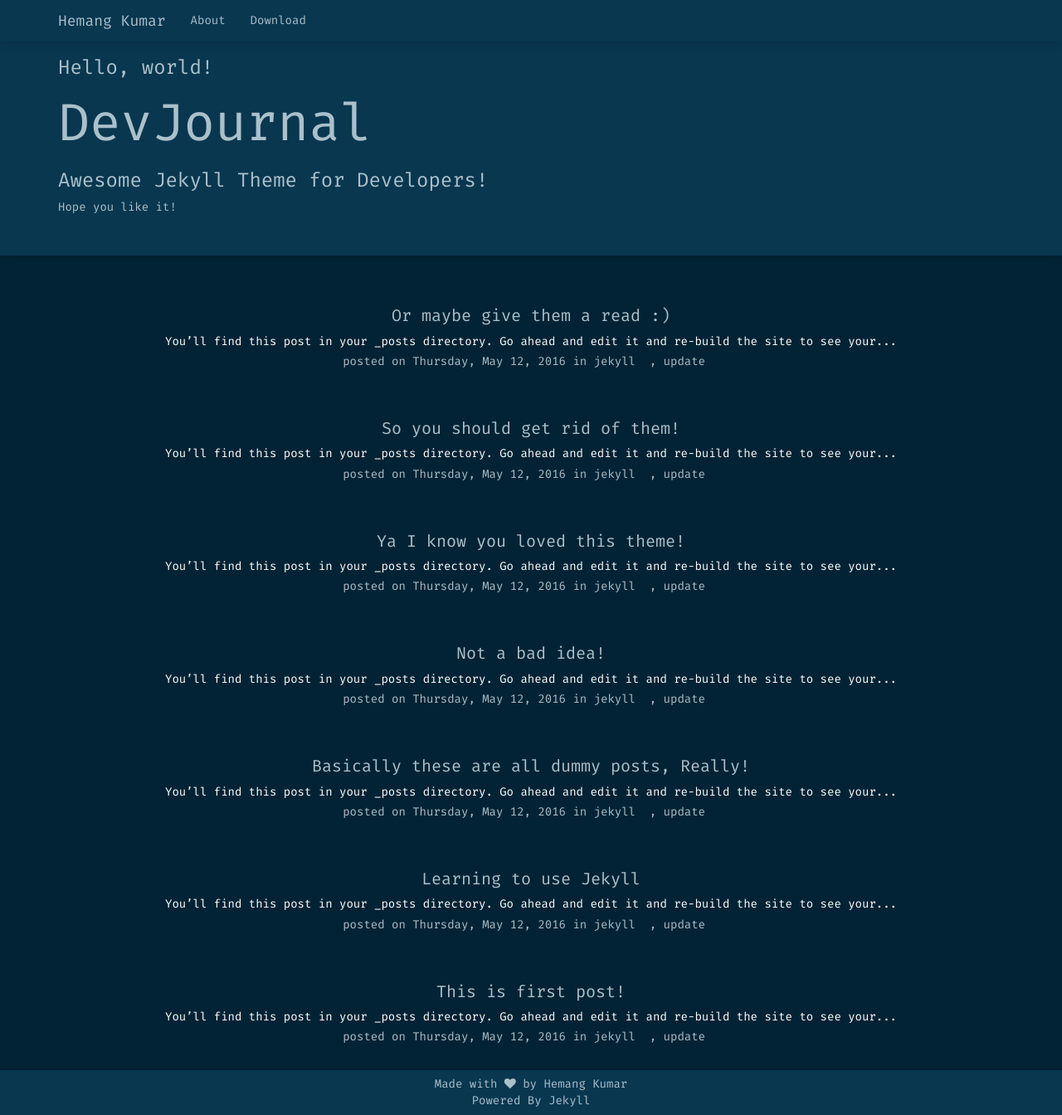
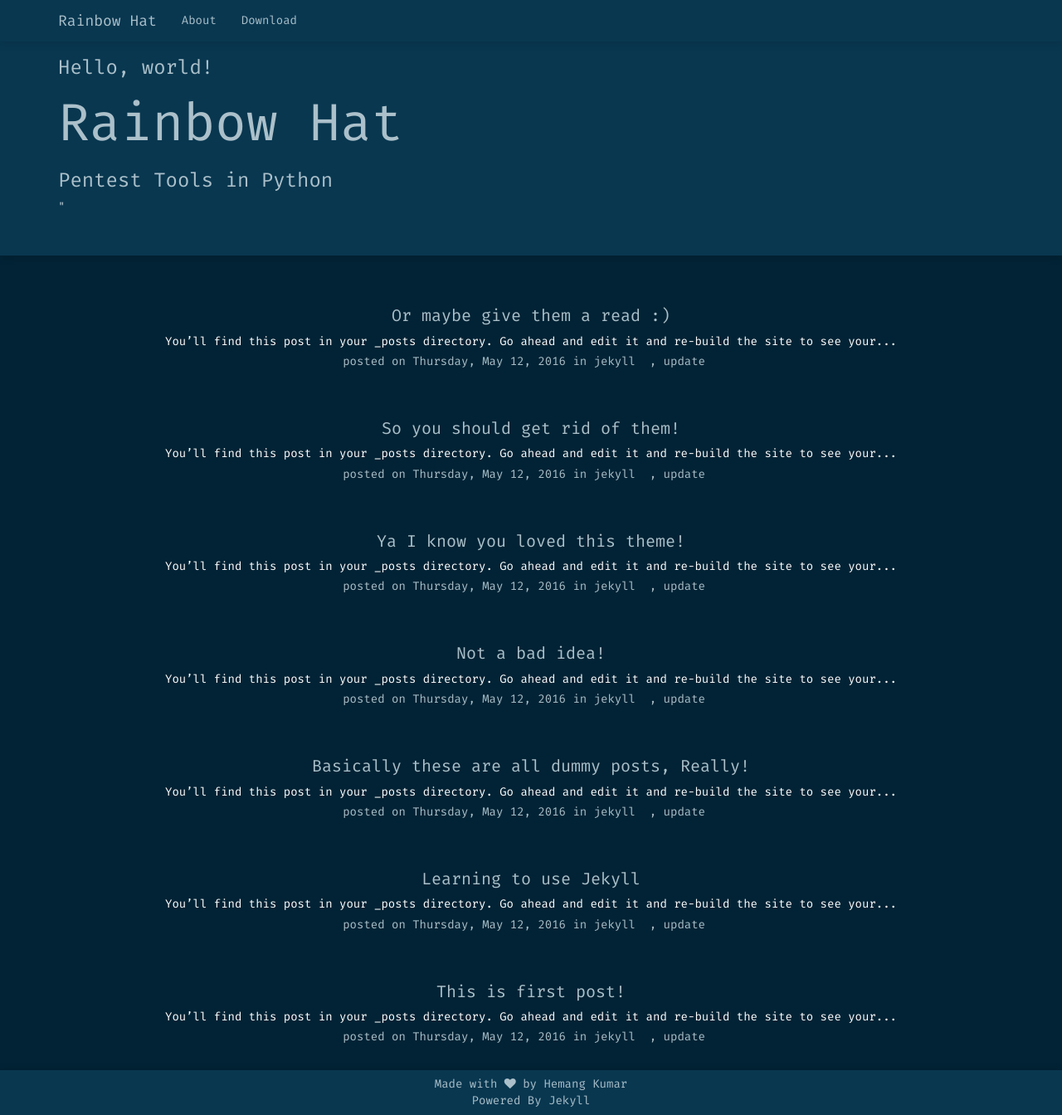
Before and after one commit to GabiLarg/gabilarg.github.io, a Jekyll site: the page built from index.html, in a window 1280 px wide and 1344 px high. Shown: the whole window at 83% size. Built offline with Jekyll 4.4.1, drawn with Linux system fonts in a browser that asks for light colours; nearby versions of some CDN libraries; some web fonts are replaced.

Commit message:
Change Welcome message

```diff
--- a/_config.yml
+++ b/_config.yml
@@ -6,18 +6,17 @@
 # 'jekyll serve'. If you change this file, please restart the server process.
 
 # Site settings
-title: Hemang Kumar
-email: hemangsk@gmail.com
-
+title: Rainbow Hat
+email: gabriela.passis@gmail.com
 #write html inside the double quotes to display in jumbotron
-description: "<h3>Hello, world!</h3><h1>DevJournal</h1><h3>Awesome Jekyll Theme for Developers!</h3>Hope you like it!"
+description: <h3>Hello, world!</h3><h1>Rainbow Hat</h1><h3>Pentest Tools in Python</h3>"
 
 
 
 baseurl: "" # the subpath of your site, e.g. /blog
-url: "http://hemangsk.github.io" # the base hostname & protocol for your site
-twitter_username: jekyllrb
-github_username:  jekyll
+url: "http://gabilarg.github.io" # the base hostname & protocol for your site
+twitter_username: GabiLarg
+github_username:  GabiLarg
 
 # Build settings
 markdown: kramdown
```
Also changed, not shown: 11 other files.
